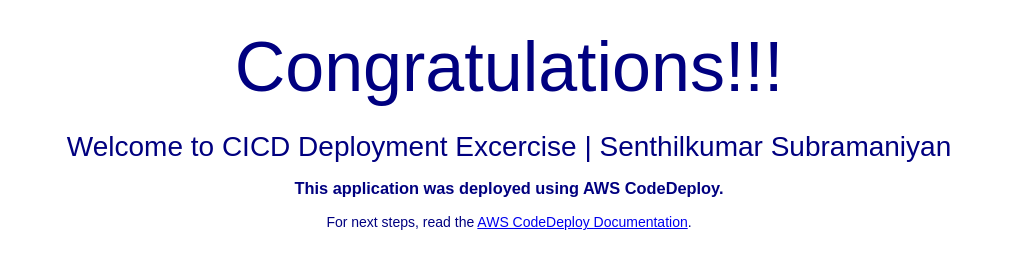
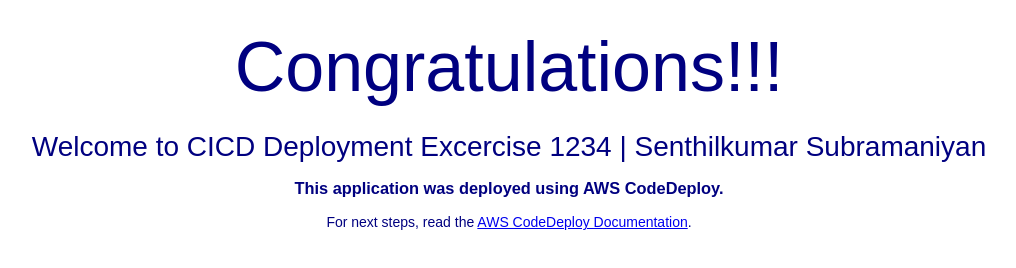
Before and after one commit to senthilkumar508/aws_cicd_pipline_code_deploy, a plain HTML site: page index.html in a window 1280 px wide. Shown: the part 220-488 px from the top of the page, without its empty margins (131-1147 px from the left). Drawn offline with Linux system fonts and the light colour scheme.

Commit message:
2nd committ

```diff
--- a/index.html
+++ b/index.html
@@ -28,7 +28,7 @@
   <div align="center">
     <img src="https://s3.ap-south-1.amazonaws.com/www.basava.com/aar_logo_final.png" style="max-width: 20%;">
     <h1>Congratulations!!! </h1>
-      <h2>Welcome to CICD Deployment Excercise | Senthilkumar Subramaniyan</h2>
+      <h2>Welcome to CICD Deployment Excercise 1234 | Senthilkumar Subramaniyan</h2>
     <h3>This application was deployed using AWS CodeDeploy.</h3>
     <p>For next steps, read the <a href="http://aws.amazon.com/documentation/codedeploy">AWS CodeDeploy Documentation</a>.</p>
   </div>
```
